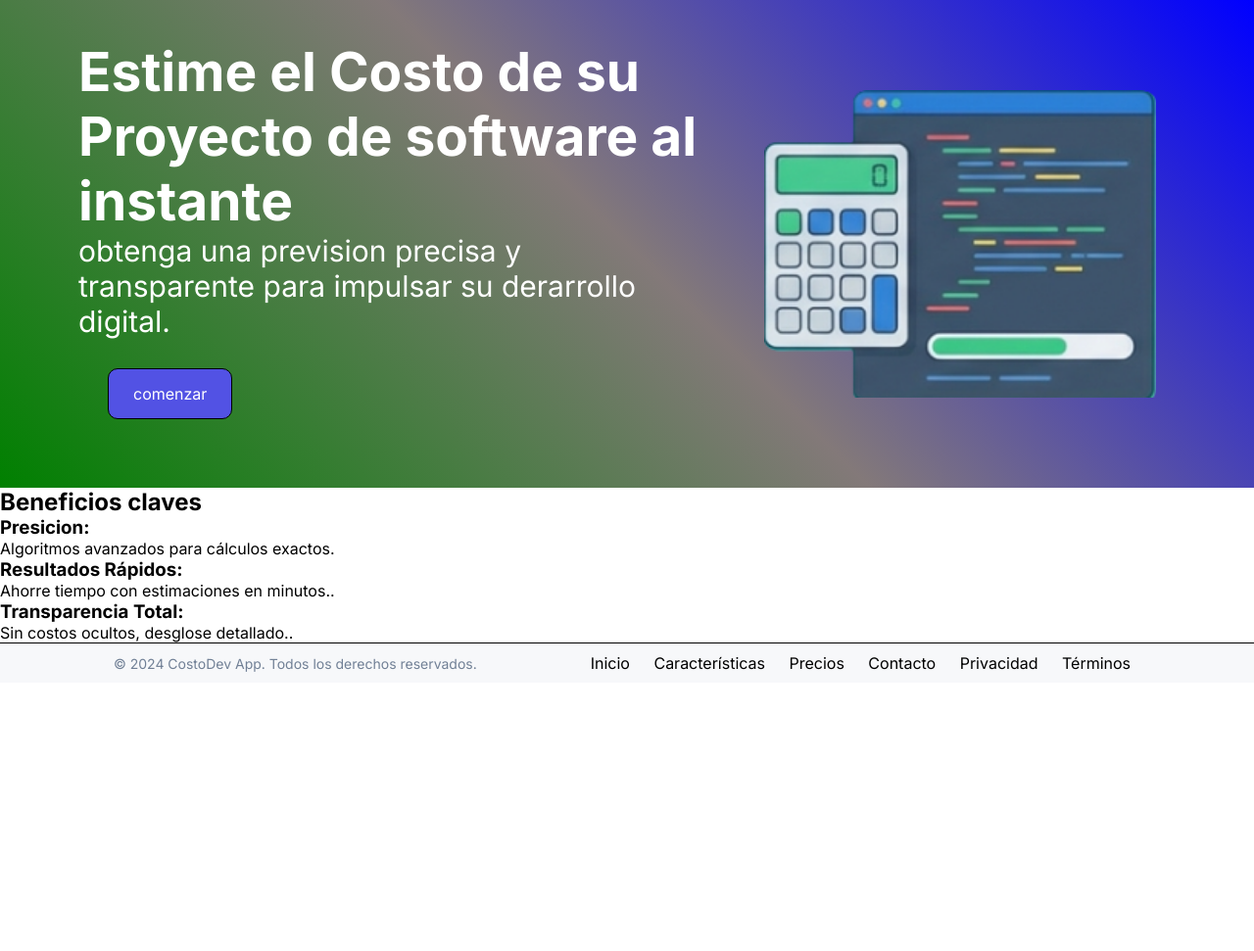
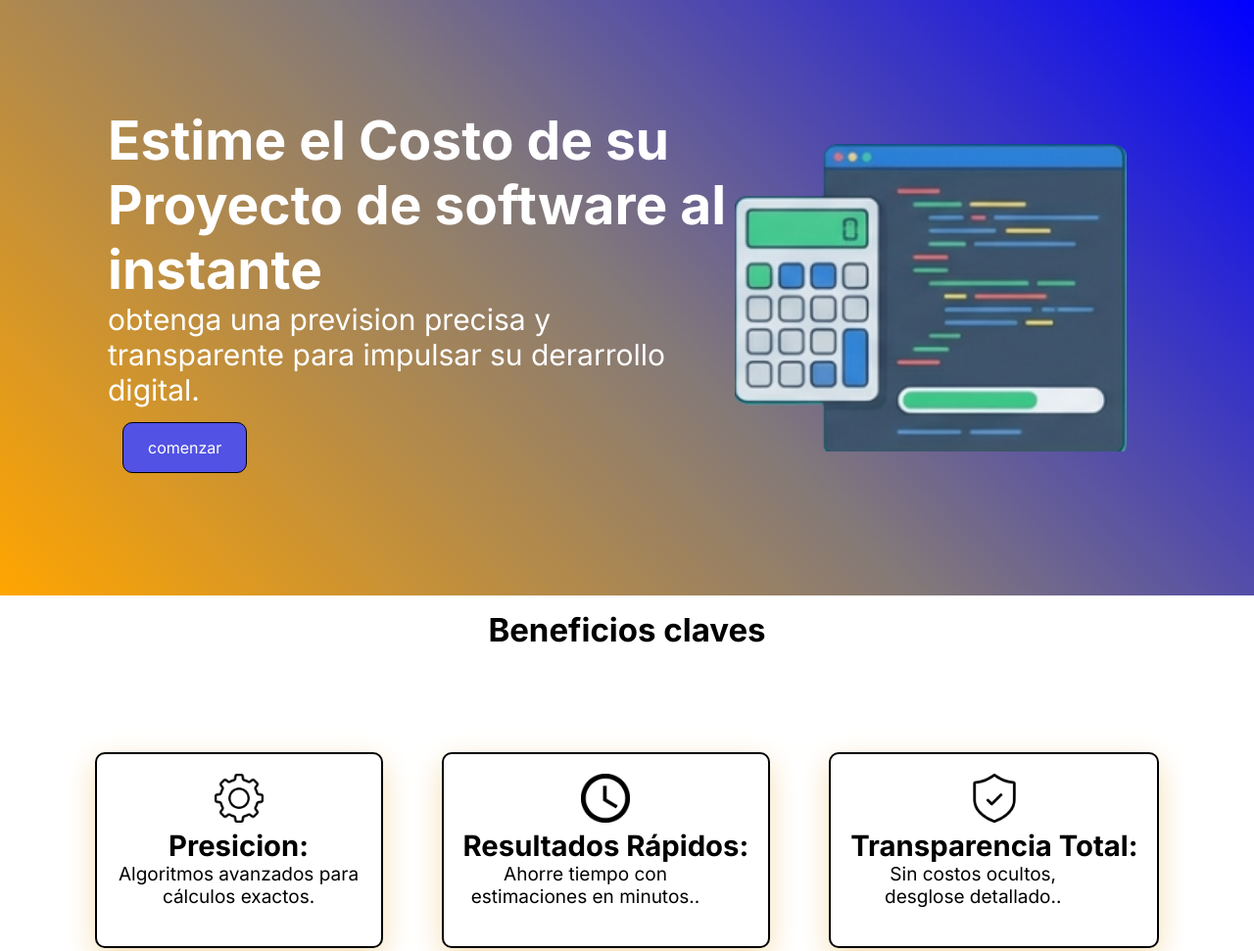
Before and after one commit to BrayanStevenRianoFuentesADSO/CostEstimator, a plain HTML site: page index.html in a window 1280 px wide. Shown: the top 971 px of the page at 98% size. Before the commit the page ends 800 px from the top, so only its background shows below. Drawn offline with Linux system fonts and the light colour scheme.

Commit message:
feat: :fire: agregandole imagenes a los beneficiosen el main y estilos de las card de cada beneficio y arreglando detalles de estilos

```diff
--- a/index.html
+++ b/index.html
@@ -7,7 +7,7 @@
     <title>CostEstimator</title>
 </head>
 <body>
-    <section class="header">
+    <header class="header">
             <div class="texto">
                 <h2><b>Estime el Costo de su Proyecto de software al
                 instante </b></h2>
@@ -20,31 +20,38 @@
                 <div class="imagen1">
                     <img src="assets/Captura de pantalla 2026-05-12 162119.png" alt="calculadora">
                 </div>
-            </section>
+    </header>
 
     <main>
         <section class="beneficios">
         <h2>Beneficios claves</h2>
 
         <div class="grid-texto">
-            <div class="icono"></div>
+
             <div class="ajustes">
+                <div class="icon">
+                <img src="assets/ajustes.png" alt="ajustes">
+                </div>
                 <h3>Presicion: </h3>
                 <p>Algoritmos avanzados para cálculos exactos.</p>
             </div>
-        </div>
 
-                <div class="grid-texto">
-            <div class="icono"></div>
+
+
             <div class="ajustes">
+                <div class="icon">
+                <img src="assets/reloj.png" alt="reloj">
+                </div>
                 <h3>Resultados Rápidos: </h3>
                 <p>Ahorre tiempo con estimaciones en minutos..</p>
             </div>
-        </div>
 
-                <div class="grid-texto">
-            <div class="icono"></div>
+
+
             <div class="ajustes">
+            <div class="icon">
+                <img src="assets/escudoo.png" alt="escudo">
+            </div>
                 <h3>Transparencia Total: </h3>
                 <p>Sin costos ocultos, desglose detallado..</p>
             </div>
@@ -55,7 +62,7 @@
 
 
       <footer class="footer">
-    <span class="footer-copy">© 2024 CostoDev App. Todos los derechos reservados.</span>
+    <span class="text1">© 2024 CostoDev App. Todos los derechos reservados.</span>
     <nav class="footer-links">
       <a href="#">Inicio</a>
       <a href="#">Características</a>
@@ -65,5 +72,7 @@
       <a href="#">Términos</a>
     </nav>
   </footer>
+
+  <script src="https://kit.fontawesome.com/151970cc4d.js" crossorigin="anonymous"></script>
 </body>
 </html>
--- a/styles/style.css
+++ b/styles/style.css
@@ -14,7 +14,8 @@ body{
    justify-content: center;
    align-items: center;
    padding: 40px;
-   background:linear-gradient(45deg, green,rgb(131, 121, 121), blue);
+   background:linear-gradient(45deg, orange,rgb(131, 121, 121), blue);
+   padding: 110px;
 }
 .texto{
     text-align: left;
@@ -42,20 +43,20 @@ body{
     border: 1px solid black;
     border-radius: 10px;
     width: fit-content;
-    padding: 15px;
-    margin: 30px;
+    padding:  15px 25px;
+    margin: 15px;
 }
 
 .comenzar a{
     cursor: pointer;
     color: white;
     text-decoration: none;
-    padding: 10px;
+
 }
 .comenzar:hover{
-    transform: scale(1.1);
-    background-color:rgb(50, 50, 148); ;
-    box-shadow: 0 0 15px black;
+    transform: scale(1.05), ;
+    background-color:rgb(33, 33, 255); ;
+    box-shadow: 0 0 15px rgb(237, 202, 136);
 }
 .imagen1 img{
     width: 400px;
@@ -65,31 +66,79 @@ body{
     align-items: center;
 }
 
+.beneficios h2{
+    display: flex;
+    justify-content: center;
+    padding: 15px;
+    font-size:33px;
+}
+.grid-texto{
+    display: flex;
+    flex-direction: row;
+    justify-content: center;
+    padding: 90px;
+    text-align: center;
+    font-size: 25px;
+    gap: 60px;
+}
+
+.ajustes{
+    border: 2px solid black;
+    border-radius: 10px;
+    height: 200px;
+    padding: 20px;
+    box-shadow: 0 10px 30px wheat;
+    background-color: white;
+}
+
+.ajustes:hover{
+    box-shadow: 0 10px 30px rgb(237, 202, 136);
+    background-color: rgb(255, 247, 247);
+    transform: translateY(-3px) scale(1.2);
+    transition: all 0.2s ease;
+}
+
+.ajustes p{
+    text-align: center;
+    width: 250px;
+    font-size: 19px;
+    justify-content: center;
+}
+.icon img{
+    width: 50px;
+    height: 50px;
+    object-fit: cover;
+    object-position: top;
+}
+
 .footer{
     border-top: 1px solid black;
     display: flex;
     justify-content: space-evenly;
     align-items: center;
     background: #f7f8fa;
-    padding: 10px;
+    padding: 30px;
 }
 
-.footer-copy{
+.text1 span{
     color: #718096;
-    font-size: 14px;
+    font-size: 12px;
+    display: flex;
 }
 
-.footer-copy:hover{
+.text1:hover {
     color: #3e4550;
-    font-size: 14px;
+    transition: 0.1s;
 }
 
 .footer-links a{
-    margin: 10px;
+    margin: 20px;
     text-decoration: none;
     color: black;
+    font-size: 12px;
 }
 
 .footer-links a:hover{
-    box-shadow: 0 0 10px black;
+    color: rgb(97, 97, 97);
+    transition: 0.2s;
 }
```
Also changed, not shown: assets/ajustes.png (added), assets/escudoo.png (added), assets/reloj.png (added).
